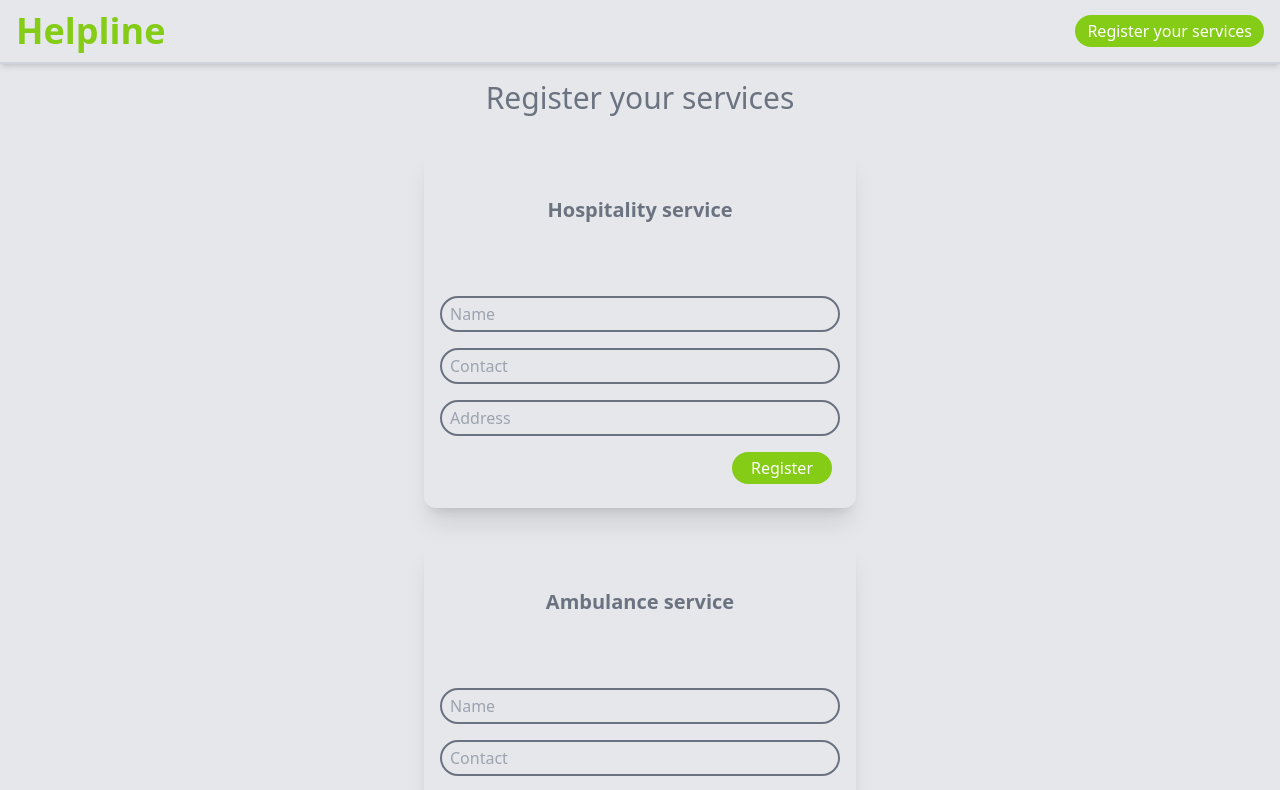
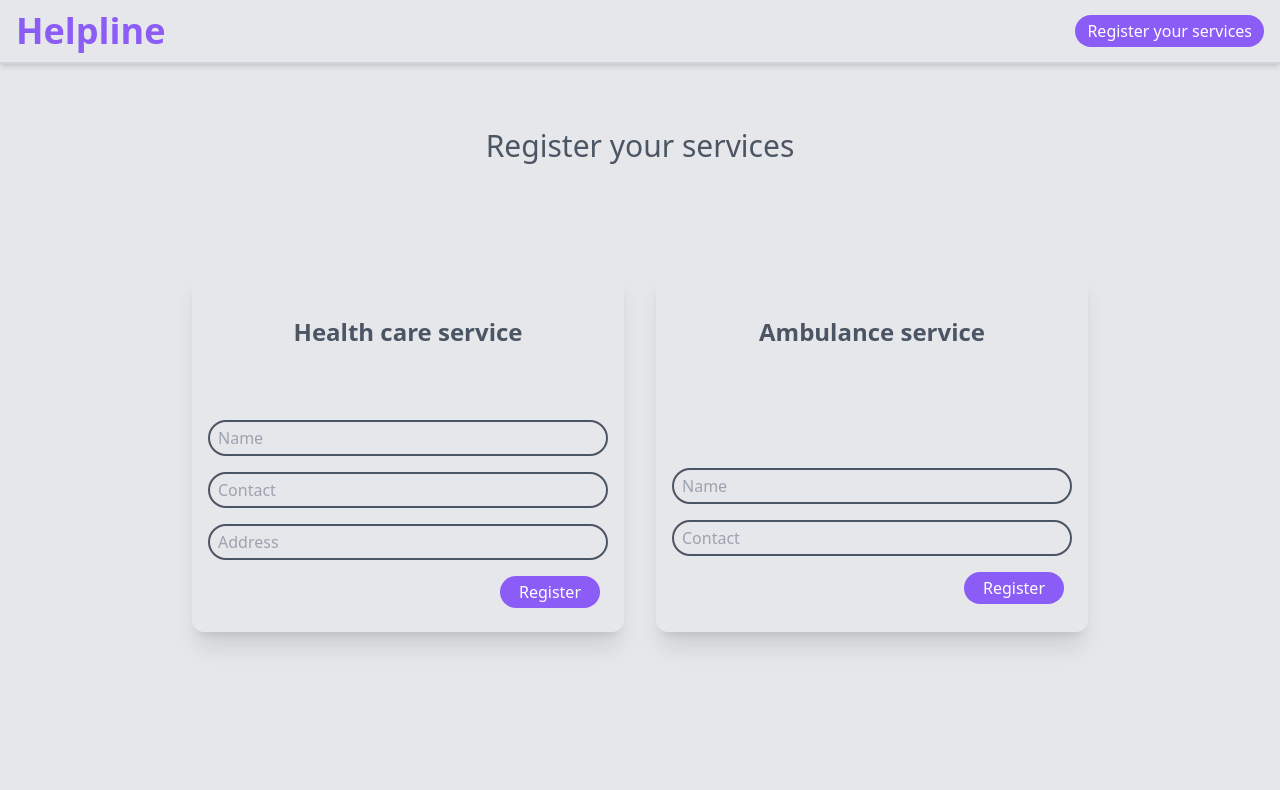
Before and after one commit to mayur-init/Helpline, a React (Create React App) app: page /register in a window 1280 px wide. Shown: the top 790 px of the page. Built offline with nearby package versions, Linux system fonts and the light colour scheme.

Commit message:
ui improvements

```diff
--- a/src/components/AmbulanceRegister.jsx
+++ b/src/components/AmbulanceRegister.jsx
@@ -13,10 +13,10 @@ function AmbulanceRegister() {
     }
     return (
         <div className='rounded-xl shadow-xl p-4 m-4 min-h-max'>
-            <h1 className='text-gray-500 text-xl font-semibold mt-[4vh] flex justify-center'>Ambulance service</h1>
-            <div className='flex flex-col w-[50vh] h-auto mt-[8vh]'>
-                <input type='text' onChange={(e) => { setServiceName(e.target.value) }} value={ambulanceServiceName} placeholder='Name' className='bg-gray-200 border-2 border-gray-500 rounded-full px-2 py-1 my-2'></input>
-                <input type='text' onChange={(e) => { setContactNumber(e.target.value) }} value={contactNumber} placeholder='Contact' className='bg-gray-200 border-2 border-gray-500 rounded-full px-2 py-1 my-2'></input>
+            <h1 className='text-gray-600 text-2xl font-semibold mt-[4vh] flex justify-center'>Ambulance service</h1>
+            <div className='flex flex-col w-[50vh] h-auto mt-[14vh]'>
+                <input type='text' onChange={(e) => { setServiceName(e.target.value) }} value={ambulanceServiceName} placeholder='Name' className='bg-gray-200 border-2 border-gray-600 rounded-full px-2 py-1 my-2'></input>
+                <input type='text' onChange={(e) => { setContactNumber(e.target.value) }} value={contactNumber} placeholder='Contact' className='bg-gray-200 border-2 border-gray-600 rounded-full px-2 py-1 my-2'></input>
                 <p className='flex justify-end'><button onClick ={util} className='btn w-[100px] m-2'>Register</button></p>
             </div>
         </div>
--- a/src/components/Footer.jsx
+++ b/src/components/Footer.jsx
@@ -3,7 +3,7 @@ import React from 'react'
 function Footer() {
   return (
     <div className='bg-gray-200 h-[30vh] p-4'>
-      <p className='text-2xl font-medium text-gray-600 flex justify-center border-t-2 border-gray-300 p-4'>Footer</p>
+      <p className='text-2xl text-gray-600 font-semibold flex justify-center border-t-2 border-gray-300 p-4'>Footer</p>
     </div>
   )
 }
--- a/src/components/HospitalRegister.jsx
+++ b/src/components/HospitalRegister.jsx
@@ -16,11 +16,11 @@ function HospitalRegister() {
 
   return (
     <div className='rounded-xl shadow-xl p-4 m-4 min-h-max'>
-      <h1 className='text-gray-500 text-xl font-semibold mt-[4vh] flex justify-center'>Hospitality service</h1>
+      <h1 className='text-gray-600 text-2xl font-semibold mt-[4vh] flex justify-center'>Health care service</h1>
       <div className='flex flex-col w-[50vh] h-auto mt-[8vh]'>
-        <input type='text' onChange={(e) => { setHospitalName(e.target.value) }} value={hospitalName} placeholder='Name' className='bg-gray-200 border-2 border-gray-500 rounded-full px-2 py-1 my-2'></input>
-        <input type='text' onChange={(e) => { setContactNumber(e.target.value) }} value={contactNumber} placeholder='Contact' className='bg-gray-200 border-2 border-gray-500 rounded-full px-2 py-1 my-2'></input>
-        <input type='text' onChange={(e) => { setAddress(e.target.value) }} value={address} placeholder='Address' className='bg-gray-200 border-2 border-gray-500 rounded-full px-2 py-1 my-2'></input>
+        <input type='text' onChange={(e) => { setHospitalName(e.target.value) }} value={hospitalName} placeholder='Name' className='bg-gray-200 border-2 border-gray-600 rounded-full px-2 py-1 my-2'></input>
+        <input type='text' onChange={(e) => { setContactNumber(e.target.value) }} value={contactNumber} placeholder='Contact' className='bg-gray-200 border-2 border-gray-600 rounded-full px-2 py-1 my-2'></input>
+        <input type='text' onChange={(e) => { setAddress(e.target.value) }} value={address} placeholder='Address' className='bg-gray-200 border-2 border-gray-600 rounded-full px-2 py-1 my-2'></input>
         <p className='flex justify-end'><button onClick = {util} className='btn w-[100px] m-2'>Register</button></p>
       </div>
     </div>
--- a/src/components/Navbar.jsx
+++ b/src/components/Navbar.jsx
@@ -4,7 +4,7 @@ import { Link } from 'react-router-dom'
 function Navbar() {
   return (
     <div className='bg-gray-200 h-[8vh] p-4 border-b-2 border-gray-300 flex justify-between items-center shadow-md'>
-      <Link to='/'><h1 className='text-4xl font-semibold text-lime-500 hover:text-lime-600'>Helpline</h1></Link>
+      <Link to='/'><h1 className='text-4xl font-semibold text-violet-500 hover:text-violet-600'>Helpline</h1></Link>
       <Link to='/register'><button className='btn'>Register your services</button></Link>
     </div>
   )
--- a/src/index.css
+++ b/src/index.css
@@ -2,7 +2,7 @@
 @tailwind components;
 
 .btn{
-    @apply text-white bg-lime-500 rounded-full px-3 py-1 hover:bg-lime-600
+    @apply text-white bg-violet-500 rounded-full px-3 py-1 hover:bg-violet-600 hover:scale-105
    }
 
 @tailwind utilities;
--- a/src/pages/LandingPage.jsx
+++ b/src/pages/LandingPage.jsx
@@ -6,8 +6,12 @@ function LandingPage() {
   return (
     <div className='bg-gray-200 flex flex-col justify-evenly'>
         <Navbar/>
-        <div className='min-h-[90vh] p-4 grid place-content-center'>
-          <p className='text-3xl font-medium text-gray-500'>landing page content</p>
+        <div className='min-h-[90vh] flex justify-center'>
+          <div className='mt-[10vh]'>
+            <h1 className='text-4xl font-semibold text-gray-600 m-4'>Find your location</h1>
+            <p className='flex justify-center'><button className='btn'>My location</button></p>
+          </div>
+          {/* <p className='text-3xl font-medium text-gray-500'>landing page content</p> */}
         </div>
         <Footer/>
     </div>
--- a/src/pages/RegisterPage.jsx
+++ b/src/pages/RegisterPage.jsx
@@ -9,9 +9,11 @@ function RegisterPage() {
     <div className='bg-gray-200 flex flex-col justify-evenly'>
         <Navbar/>
         <div className='min-h-[90vh] p-4 flex flex-col items-center'>
-            <h1 className='text-3xl font-medium text-gray-500 flex justify-center mb-4'>Register your services</h1>
-            <HospitalRegister/>
-            <AmbulanceRegister/>
+            <h1 className='text-3xl font-medium text-gray-600 flex justify-center m-[6vh]'>Register your services</h1>
+            <div className='flex my-[5vh]'>
+              <HospitalRegister/>
+              <AmbulanceRegister/>
+            </div>
         </div>
         <Footer/>
     </div>
```
